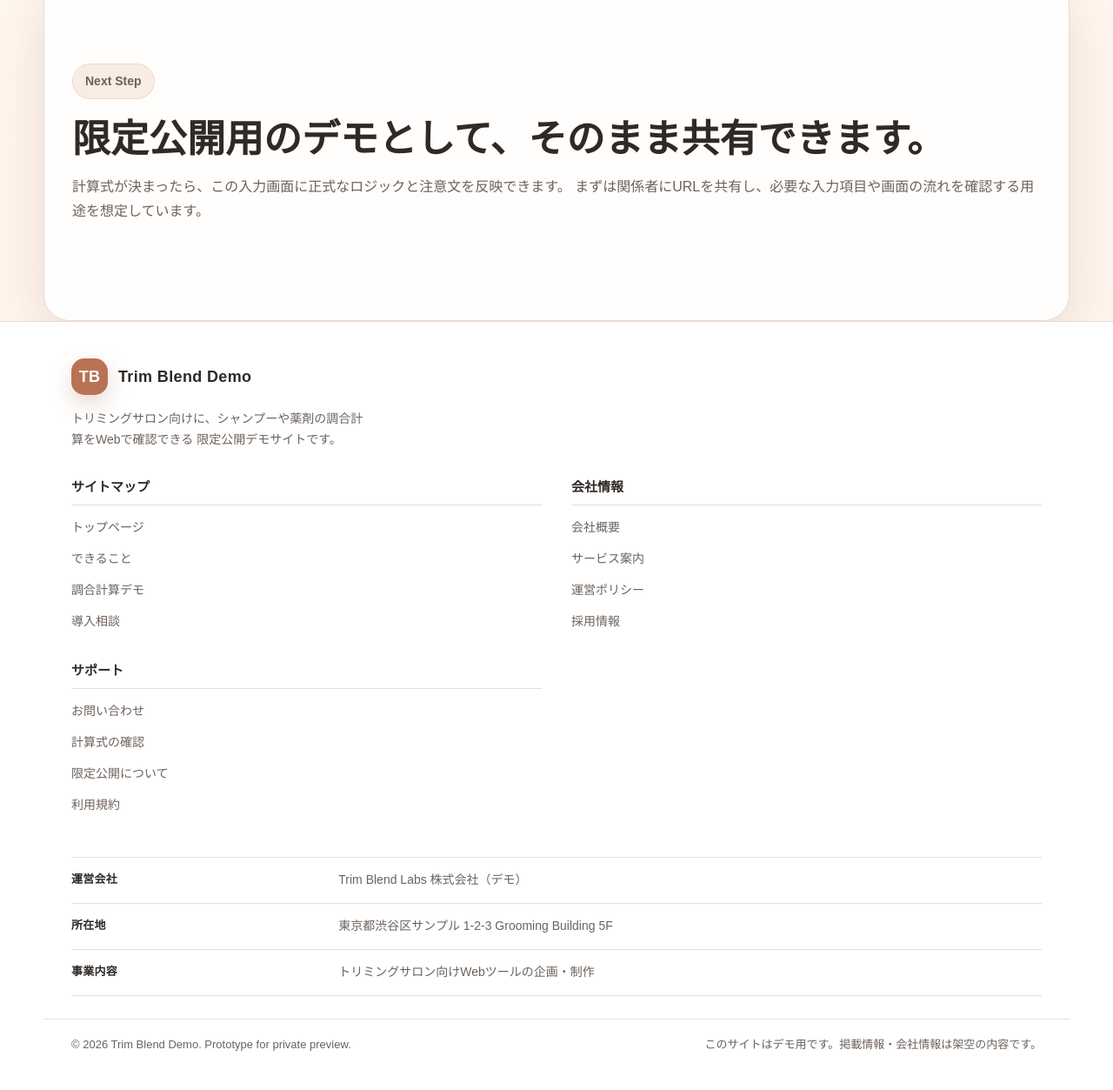
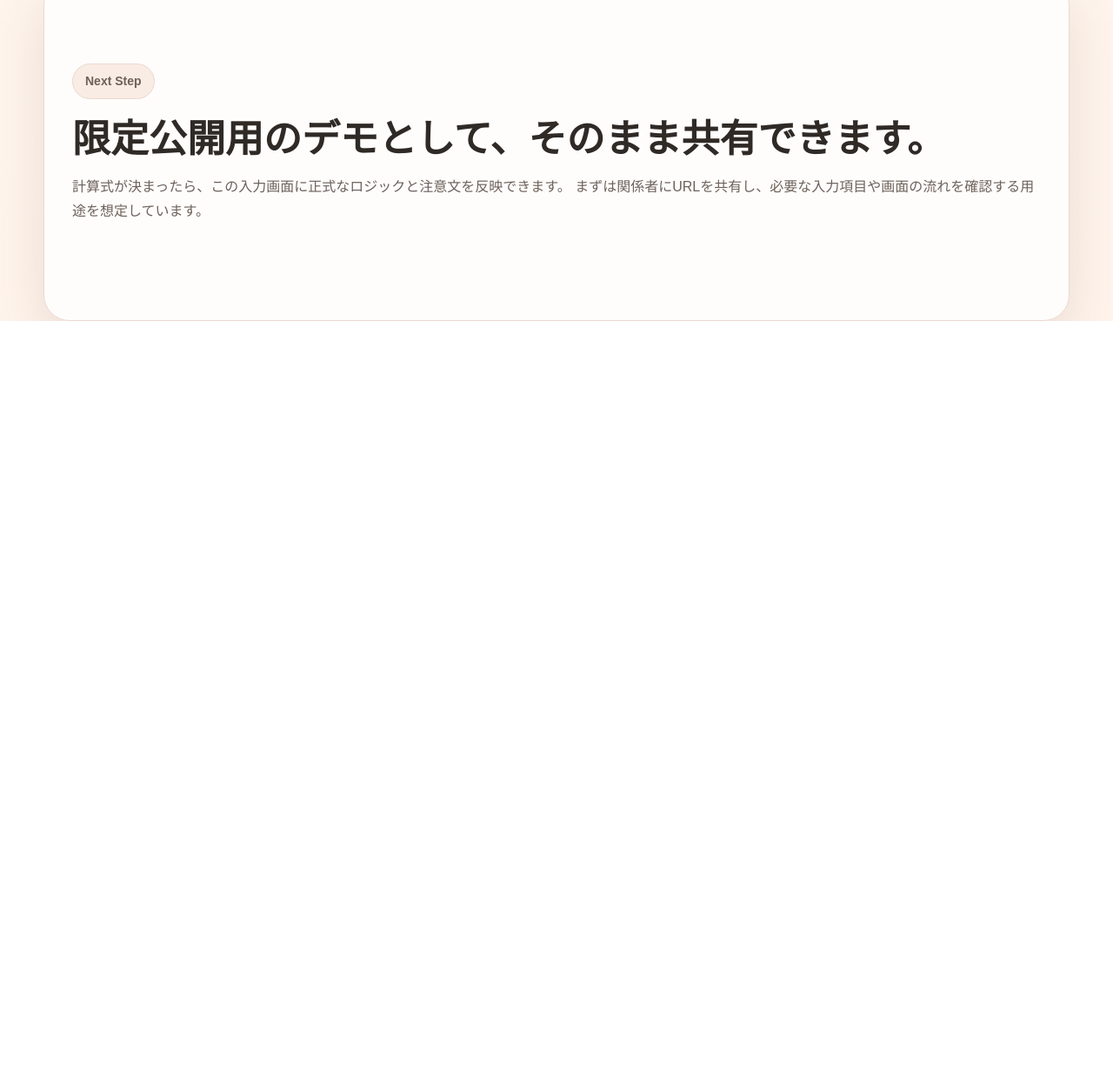
Before and after one commit to towoyuki/Demo-website, a plain HTML site: page index.html in a window 1280 px wide. Shown: the part 2627-3880 px from the top of the page at 87% size. After the commit the page ends 2996 px from the top, so only its background shows below. Drawn offline with Linux system fonts and the light colour scheme.

Commit message:
Remove footer so page ends at Next Step section

```diff
--- a/index.html
+++ b/index.html
@@ -205,73 +205,6 @@
       </section>
     </main>
 
-    <footer class="footer">
-      <div class="footer-main">
-        <div class="footer-brand">
-          <a class="logo footer-logo" href="#top" aria-label="Trim Blend Demo トップへ">
-            <span class="logo-mark">TB</span>
-            <span>Trim Blend Demo</span>
-          </a>
-          <p>
-            トリミングサロン向けに、シャンプーや薬剤の調合計算をWebで確認できる
-            限定公開デモサイトです。
-          </p>
-        </div>
-
-        <div class="footer-column">
-          <h2>サイトマップ</h2>
-          <ul>
-            <li><a href="#top">トップページ</a></li>
-            <li><a href="#features">できること</a></li>
-            <li><a href="#calculator">調合計算デモ</a></li>
-            <li><a href="#contact">導入相談</a></li>
-          </ul>
-        </div>
-
-        <div class="footer-column" id="company-info">
-          <h2>会社情報</h2>
-          <ul>
-            <li><a href="#company-info">会社概要</a></li>
-            <li><a href="#company-info">サービス案内</a></li>
-            <li><a href="#company-info">運営ポリシー</a></li>
-            <li><a href="#company-info">採用情報</a></li>
-          </ul>
-        </div>
-
-        <div class="footer-column">
-          <h2>サポート</h2>
-          <ul>
-            <li><a href="#contact">お問い合わせ</a></li>
-            <li><a href="#calculator">計算式の確認</a></li>
-            <li><a href="#contact">限定公開について</a></li>
-            <li><a href="#contact">利用規約</a></li>
-          </ul>
-        </div>
-      </div>
-
-      <div class="company-summary">
-        <dl>
-          <div>
-            <dt>運営会社</dt>
-            <dd>Trim Blend Labs 株式会社（デモ）</dd>
-          </div>
-          <div>
-            <dt>所在地</dt>
-            <dd>東京都渋谷区サンプル 1-2-3 Grooming Building 5F</dd>
-          </div>
-          <div>
-            <dt>事業内容</dt>
-            <dd>トリミングサロン向けWebツールの企画・制作</dd>
-          </div>
-        </dl>
-      </div>
-
-      <div class="footer-bottom">
-        <p>&copy; 2026 Trim Blend Demo. Prototype for private preview.</p>
-        <p>このサイトはデモ用です。掲載情報・会社情報は架空の内容です。</p>
-      </div>
-    </footer>
-
     <script src="script.js"></script>
   </body>
 </html>
```
